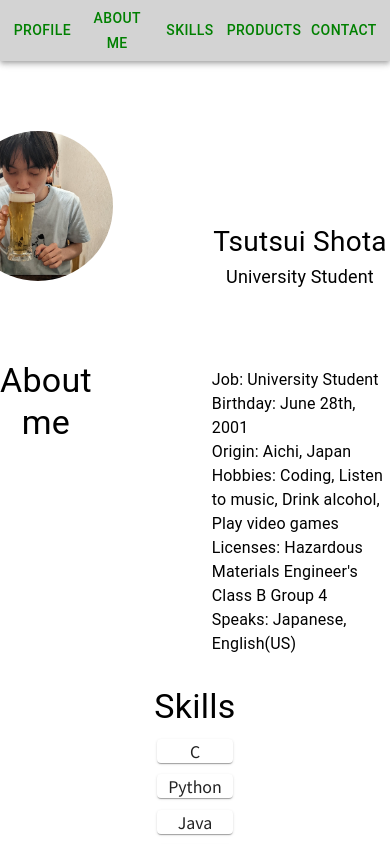
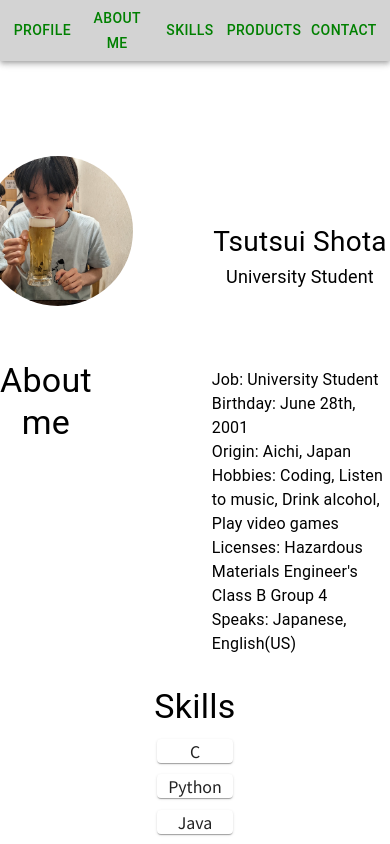
Before and after one commit to wind111-lang/wind111-portfolio, a React (Create React App) app: page / in a window 390 px wide. Shown: the top 844 px of the page. Built offline with nearby package versions, Linux system fonts and the light colour scheme.

Commit message:
Fix:smartphone avatar position

```diff
--- a/src/Components/Profile.tsx
+++ b/src/Components/Profile.tsx
@@ -10,7 +10,7 @@ const Profile: React.FC = () =>{
                 <MediaQuery query='(max-width:400px)'>
                     <Avatar
                         alt="Tsutsui Shota" src={Image}
-                        style={{ width: "150px", height: "150px", top: "50px", right: "60px", margin: "20px" }}
+                        style={{ width: "150px", height: "150px", top: "75px", right: "40px", margin: "20px" }}
                     />
                     <Typography sx={{ fontSize: '28px', textAlign: "center", marginTop: "160px", marginLeft:"20px"}}>
                         Tsutsui Shota
@@ -22,7 +22,7 @@ const Profile: React.FC = () =>{
                 <MediaQuery query='(min-width:401px)'>
                     <Avatar
                         alt="Tsutsui Shota" src={Image}
-                        style={{ width: "300px", height: "300px", top: "50px", right: "60px", margin: "20px" }}
+                        style={{ width: "300px", height: "300px", top: "60px", right: "60px", margin: "20px" }}
                     />
                     <Typography sx={{ fontSize: '48px', textAlign: "center", marginTop: "160px", marginLeft:"20px"}}>
                         Tsutsui Shota
```
